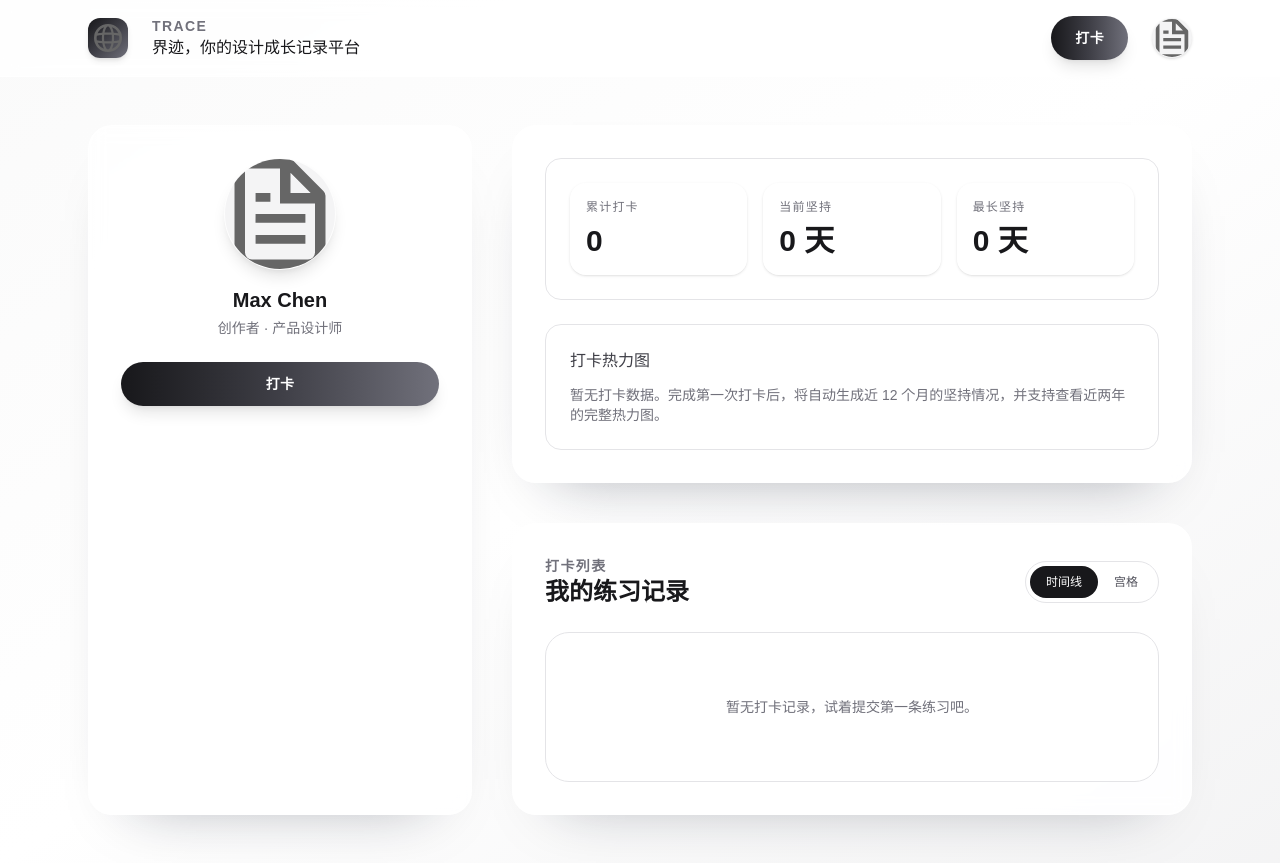
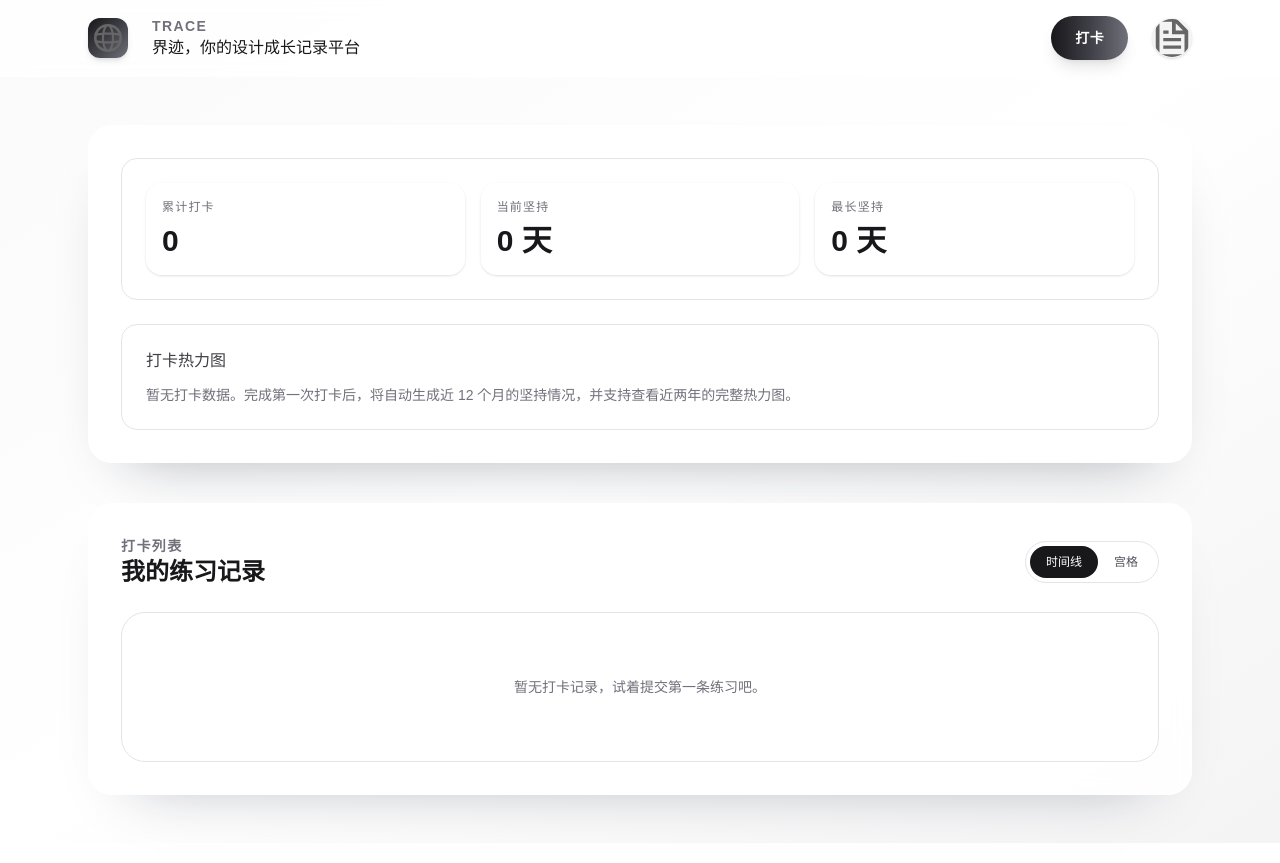
Before and after one commit to xiezilailai22/trace, a Next.js app: page / in a window 1280 px wide. Built offline with nearby package versions, Linux system fonts and the light colour scheme.

Commit message:
移除左侧人员信息栏

```diff
--- a/src/components/trace-home.tsx
+++ b/src/components/trace-home.tsx
@@ -391,30 +391,8 @@
         </div>
       </header>
 
-      <main className="mx-auto flex w-full max-w-6xl flex-col gap-10 px-6 py-10 lg:flex-row lg:py-12">
-        <aside className="flex w-full max-w-sm flex-col gap-6 rounded-3xl border border-white/70 bg-white/80 p-8 shadow-[0_30px_60px_-45px_rgba(15,23,42,0.4)] backdrop-blur dark:border-zinc-800/60 dark:bg-zinc-900/60">
-          <div className="flex flex-col items-center gap-4 text-center">
-            <span className="relative flex h-28 w-28 items-center justify-center overflow-hidden rounded-full border border-white/80 bg-zinc-100 shadow-lg dark:border-zinc-700 dark:bg-zinc-800">
-              <Image src={avatarSrc} alt={profile.name} width={120} height={120} className="h-28 w-28 object-cover" />
-            </span>
-            <div className="flex flex-col gap-1">
-              <span className="text-xl font-semibold text-zinc-900 dark:text-zinc-100">
-                {profile.name}
-              </span>
-              <span className="text-sm text-zinc-500 dark:text-zinc-400">{profile.title}</span>
-            </div>
-          </div>
-
-          <button
-            type="button"
-            onClick={openCheckInModal}
-            className="inline-flex items-center justify-center rounded-full bg-gradient-to-r from-zinc-900 via-zinc-700 to-zinc-500 px-6 py-3 text-sm font-semibold tracking-wide text-white shadow-lg transition hover:scale-105 focus:outline-none focus-visible:ring-2 focus-visible:ring-zinc-500 dark:from-zinc-100 dark:via-zinc-200 dark:to-zinc-400 dark:text-zinc-900 dark:hover:scale-105"
-          >
-            打卡
-          </button>
-        </aside>
-
-        <section className="flex flex-1 flex-col gap-10">
+      <main className="mx-auto flex w-full max-w-6xl flex-col gap-10 px-6 py-10 lg:py-12">
+        <section className="flex flex-col gap-10">
           <div className="grid gap-6 rounded-3xl border border-white/70 bg-white/85 p-8 shadow-[0_30px_60px_-40px_rgba(15,23,42,0.4)] backdrop-blur dark:border-zinc-800/70 dark:bg-zinc-900/65">
             <div className="grid gap-4 rounded-2xl border border-zinc-200 bg-white/80 p-6 dark:border-zinc-700 dark:bg-zinc-900/60 lg:grid-cols-3">
               {statsConfig.map(({ key, label, formatter }) => (
```
